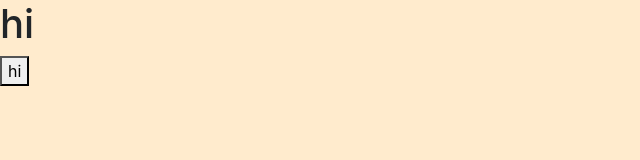
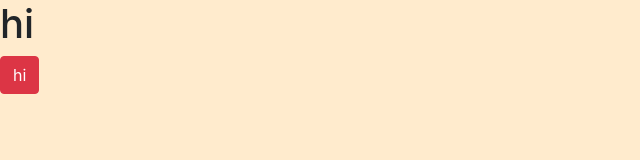
Before and after one commit to westmary48/theme-park, a plain HTML site: page index.html in a window 1280 px wide. Shown: the whole page, without its empty margins (0-640 px from the left). Drawn offline with nearby package versions, Linux system fonts and the light colour scheme.

Commit message:
changed btn to bootstrap btn

```diff
--- a/index.html
+++ b/index.html
@@ -10,7 +10,7 @@
 </head>
 <body>
     <h1>hi</h1>
-    <button>hi</button>
+    <div class = 'btn btn-danger'>hi</div>
     <script src="https://code.jquery.com/jquery-3.3.1.slim.min.js" integrity="sha384-q8i/X+965DzO0rT7abK41JStQIAqVgRVzpbzo5smXKp4YfRvH+8abtTE1Pi6jizo" crossorigin="anonymous"></script>
 <script src="https://cdnjs.cloudflare.com/ajax/libs/popper.js/1.14.3/umd/popper.min.js" integrity="sha384-ZMP7rVo3mIykV+2+9J3UJ46jBk0WLaUAdn689aCwoqbBJiSnjAK/l8WvCWPIPm49" crossorigin="anonymous"></script>
 <script src="https://stackpath.bootstrapcdn.com/bootstrap/4.1.3/js/bootstrap.min.js" integrity="sha384-ChfqqxuZUCnJSK3+MXmPNIyE6ZbWh2IMqE241rYiqJxyMiZ6OW/JmZQ5stwEULTy" crossorigin="anonymous"></script>
```
